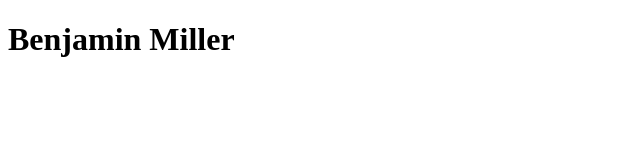
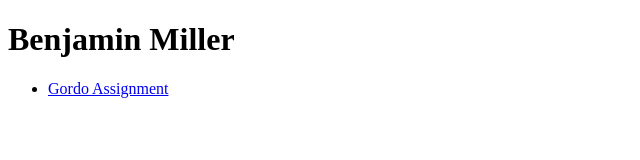
Before and after one commit to brmiller01/ifsc-1310, a plain HTML site: page index.html in a window 1280 px wide. Shown: the whole page, without its empty margins (0-640 px from the left). Drawn offline with Linux system fonts and the light colour scheme.

Commit message:
added gordo

```diff
--- a/index.html
+++ b/index.html
@@ -12,5 +12,10 @@
 
 <body>
   <h1>Benjamin Miller</h1>
+  <nav>
+    <ul>
+      <li><a href="gordo/index.html">Gordo Assignment</a></li>
+    </ul>
+  </nav>
 </body>
 </html>
```
